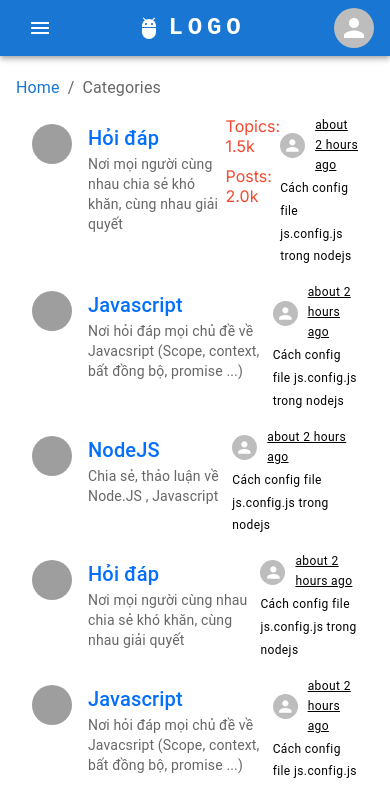
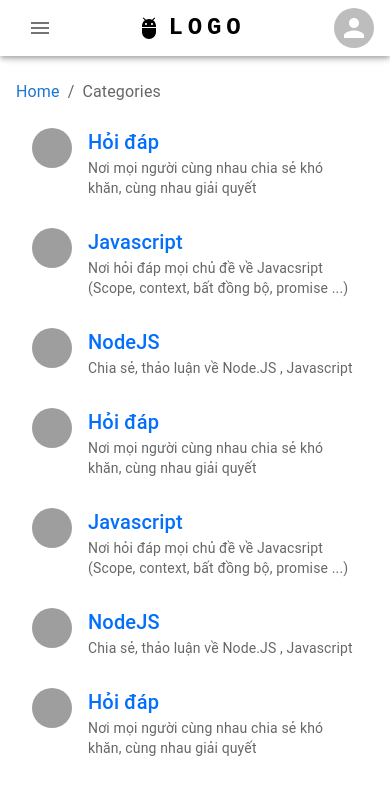
Before and after one commit to extraforum/extraforum, a Next.js app: page /category in a window 390 px wide. Shown: the top 786 px of the page. Built offline with nearby package versions, Linux system fonts and the light colour scheme; grey boxes are pictures that could not be loaded.

Commit message:
refactor

```diff
--- a/app/category/page.js
+++ b/app/category/page.js
@@ -10,6 +10,10 @@
       <br></br>
       {/* <Container maxWidth="1"> */}
       <Container fixed>
+        <br></br>
+        <br></br>
+        <br></br>
+
         <Breadcrumbs aria-label="breadcrumb">
           <Link underline="hover" color="primary" href="/">
               Home
--- a/app/components/Article/ItemsList.jsx
+++ b/app/components/Article/ItemsList.jsx
@@ -9,8 +9,11 @@
 import Typography from '@mui/material/Typography';
 import Link from 'next/link';
 import { Box } from '@mui/system';
+import useMediaQuery from '@mui/material/useMediaQuery';
 
 function ItemsList() {
+  const isDesktop = useMediaQuery('(min-width:900px)');
+
   return (
     <List sx={{ width: '100%', maxWidth:'1200px', bgcolor: 'background.paper' }}>
       <ListItem alignItems="flex-start">
@@ -38,10 +41,7 @@
           }
         />
         </Link>
-        <Box sx={{ marginLeft: 'auto', display: 'flex', flexDirection: 'column', alignItems: 'center', gap: '10px' }}>
-          <Typography variant="h7" style={{color: '#f5482f'}}>Topics: 1.5k</Typography>
-          <Typography variant="h7" style={{color: '#f5482f'}}>Posts: 2.0k</Typography>
-        </Box>
+        {isDesktop && (
           <Box sx={{ marginLeft: 'auto', gap: '10px' }}>
           <div style={{ display: 'flex', alignItems: 'center', gap: '10px' }}>
             <Avatar
@@ -57,6 +57,7 @@
           </div>
           <Typography variant="caption">Cách config file js.config.js trong nodejs</Typography>
         </Box>
+        )}
       </ListItem>
 
       {/* <Divider variant="inset" component="li" /> */}
@@ -85,6 +86,7 @@
           }
         />
         </Link>
+        {isDesktop && (
           <Box sx={{ marginLeft: 'auto', gap: '10px' }}>
           <div style={{ display: 'flex', alignItems: 'center', gap: '10px' }}>
             <Avatar
@@ -100,6 +102,7 @@
           </div>
           <Typography variant="caption">Cách config file js.config.js trong nodejs</Typography>
         </Box>
+        )}
       </ListItem>
       {/* <Divider variant="inset" component="li" /> */}
       <ListItem alignItems="flex-start">
@@ -127,6 +130,7 @@
           }
         />
         </Link>
+        {isDesktop && (
           <Box sx={{ marginLeft: 'auto', gap: '10px' }}>
           <div style={{ display: 'flex', alignItems: 'center', gap: '10px' }}>
             <Avatar
@@ -142,6 +146,7 @@
           </div>
           <Typography variant="caption">Cách config file js.config.js trong nodejs</Typography>
         </Box>
+        )}
       </ListItem>
       <ListItem alignItems="flex-start">
         <ListItemAvatar>
@@ -168,6 +173,7 @@
           }
         />
         </Link>
+        {isDesktop && (
           <Box sx={{ marginLeft: 'auto', gap: '10px' }}>
           <div style={{ display: 'flex', alignItems: 'center', gap: '10px' }}>
             <Avatar
@@ -183,6 +189,7 @@
           </div>
           <Typography variant="caption">Cách config file js.config.js trong nodejs</Typography>
         </Box>
+        )}
       </ListItem>
       {/* <Divider variant="inset" component="li" /> */}
       <ListItem alignItems="flex-start">
@@ -210,6 +217,7 @@
           }
         />
         </Link>
+        {isDesktop && (
           <Box sx={{ marginLeft: 'auto', gap: '10px' }}>
           <div style={{ display: 'flex', alignItems: 'center', gap: '10px' }}>
             <Avatar
@@ -225,6 +233,7 @@
           </div>
           <Typography variant="caption">Cách config file js.config.js trong nodejs</Typography>
         </Box>
+        )}
       </ListItem>
       {/* <Divider variant="inset" component="li" /> */}
       <ListItem alignItems="flex-start">
@@ -252,6 +261,7 @@
           }
         />
         </Link>
+        {isDesktop && (
           <Box sx={{ marginLeft: 'auto', gap: '10px' }}>
           <div style={{ display: 'flex', alignItems: 'center', gap: '10px' }}>
             <Avatar
@@ -267,6 +277,7 @@
           </div>
           <Typography variant="caption">Cách config file js.config.js trong nodejs</Typography>
         </Box>
+        )}
       </ListItem>
       <ListItem alignItems="flex-start">
         <ListItemAvatar>
@@ -293,6 +304,7 @@
           }
         />
         </Link>
+        {isDesktop && (
           <Box sx={{ marginLeft: 'auto', gap: '10px' }}>
           <div style={{ display: 'flex', alignItems: 'center', gap: '10px' }}>
             <Avatar
@@ -308,6 +320,7 @@
           </div>
           <Typography variant="caption">Cách config file js.config.js trong nodejs</Typography>
         </Box>
+        )}
       </ListItem>
       {/* <Divider variant="inset" component="li" /> */}
       <ListItem alignItems="flex-start">
@@ -335,6 +348,7 @@
           }
         />
         </Link>
+        {isDesktop && (
           <Box sx={{ marginLeft: 'auto', gap: '10px' }}>
           <div style={{ display: 'flex', alignItems: 'center', gap: '10px' }}>
             <Avatar
@@ -350,6 +364,7 @@
           </div>
           <Typography variant="caption">Cách config file js.config.js trong nodejs</Typography>
         </Box>
+        )}
       </ListItem>
       {/* <Divider variant="inset" component="li" /> */}
       <ListItem alignItems="flex-start">
@@ -377,6 +392,7 @@
           }
         />
         </Link>
+        {isDesktop && (
           <Box sx={{ marginLeft: 'auto', gap: '10px' }}>
           <div style={{ display: 'flex', alignItems: 'center', gap: '10px' }}>
             <Avatar
@@ -392,6 +408,7 @@
           </div>
           <Typography variant="caption">Cách config file js.config.js trong nodejs</Typography>
         </Box>
+        )}
       </ListItem>
     </List>
   );
--- a/app/components/Navbar/Navbar.jsx
+++ b/app/components/Navbar/Navbar.jsx
@@ -15,12 +15,12 @@
 import Link from 'next/link';
 
 const iconMap = {
-  'Category': '🚀',
+  'Category': '📂',
   'Trending': '📈',
   'Recent': '🕛',
   'Unread': '📪',
   'Tags': '🏷️',
-  'Group': '👥',
+  'Groups': '👥',
   'Search': '🔍',
 }
 
@@ -47,10 +47,10 @@
   };
 
   return (
-    <AppBar position="static">
+    <AppBar position="fixed" sx={{ backgroundColor : 'white' }}>
       <Container maxWidth="xl">
         <Toolbar disableGutters>
-          <AdbIcon sx={{ display: { xs: 'none', md: 'flex' }, mr: 1 }} />
+          <AdbIcon sx={{ color: 'black', display: { xs: 'none', md: 'flex' }, mr: 1 }} />
           <Typography
             variant="h6"
             noWrap
@@ -62,7 +62,7 @@
               fontFamily: 'monospace',
               fontWeight: 700,
               letterSpacing: '.3rem',
-              color: 'inherit',
+              color: 'black',
               textDecoration: 'none',
             }}
           >
@@ -76,7 +76,7 @@
               aria-controls="menu-appbar"
               aria-haspopup="true"
               onClick={handleOpenNavMenu}
-              color="inherit"
+              color="black"
             >
               <MenuIcon />
             </IconButton>
@@ -105,7 +105,7 @@
               ))}
             </Menu>
           </Box>
-          <AdbIcon sx={{ display: { xs: 'flex', md: 'none' }, mr: 1 }} />
+          <AdbIcon sx={{ color: 'black', display: { xs: 'flex', md: 'none' }, mr: 1 }} />
           <Typography
             variant="h5"
             noWrap
@@ -118,7 +118,7 @@
               fontFamily: 'monospace',
               fontWeight: 700,
               letterSpacing: '.3rem',
-              color: 'inherit',
+              color: 'black',
               textDecoration: 'none',
             }}
           >
```
Also changed, not shown: app/groups/page.js (renamed from app/group/page.js, +5 -3 lines). Lines whose indentation alone changed are shown as unchanged.
